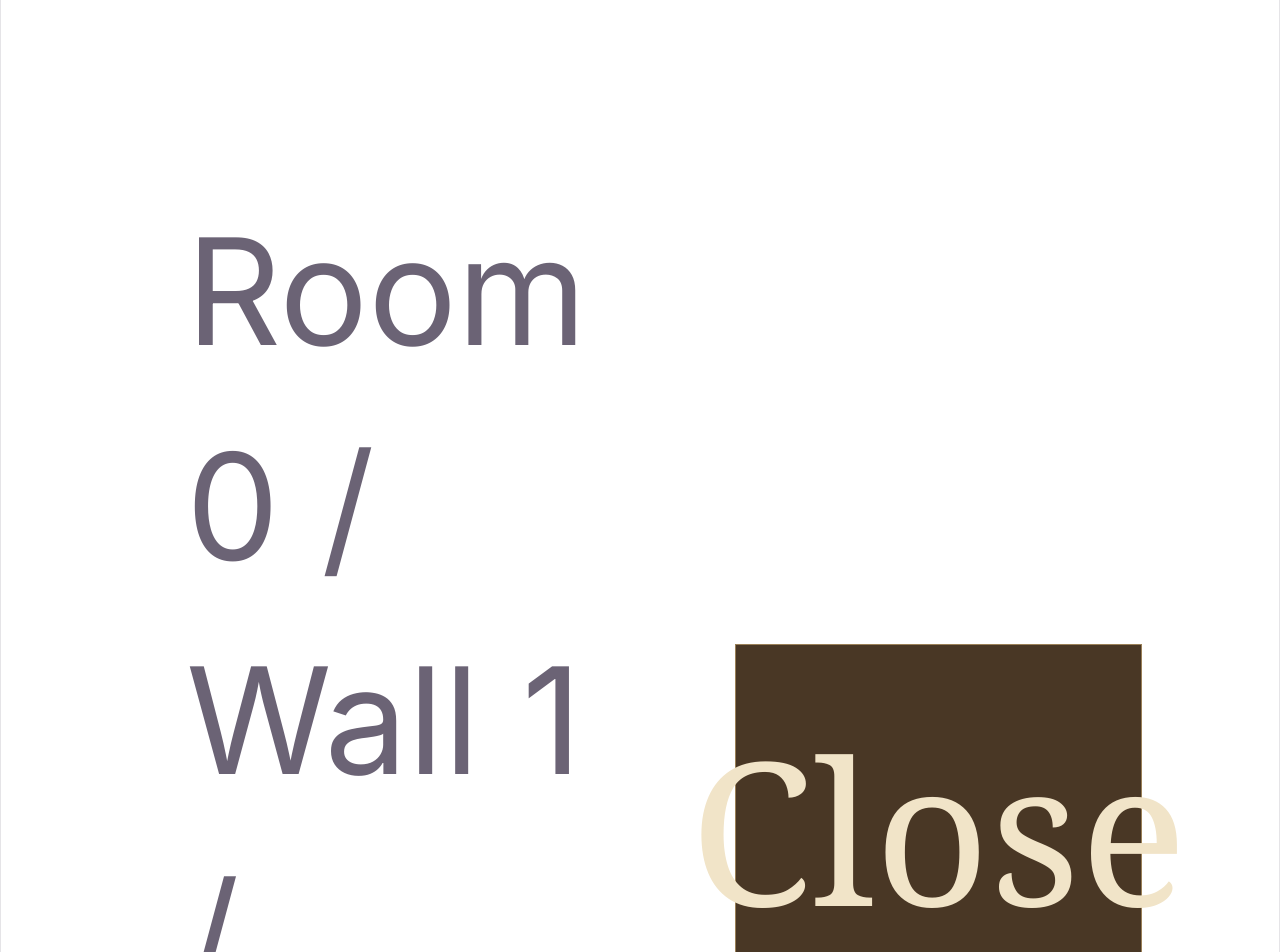
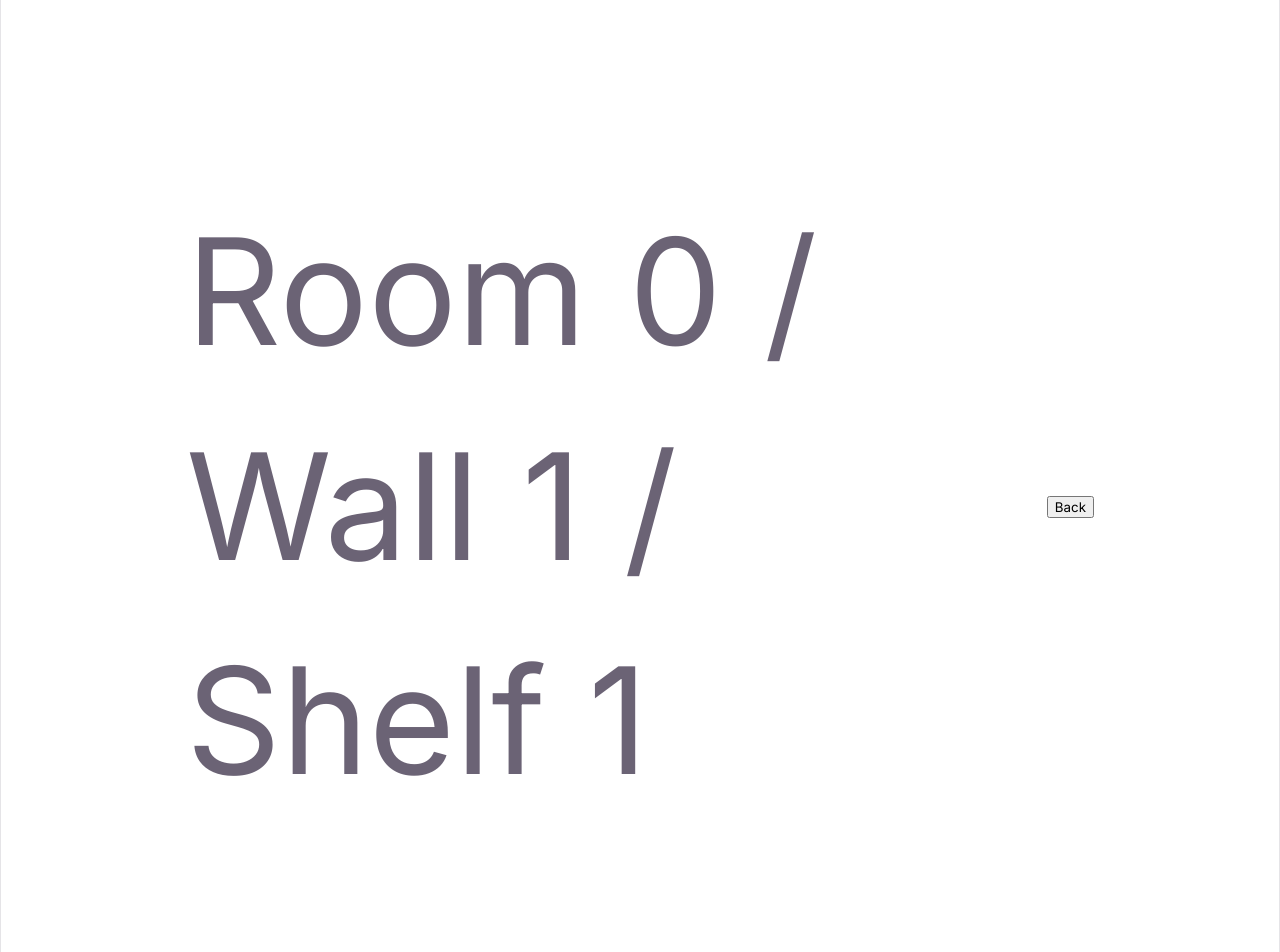
Before and after one commit to ExoSkeletons/babel-librarian, a React (Vite) app: page /browse/0/0/0/0 in a window 1280 px wide. Shown: the top 952 px of the page. Built offline with nearby package versions, Linux system fonts and the light colour scheme; no server answers; a web font is replaced by a local one.

Commit message:
location header

```diff
--- /dev/null
+++ b/src/components/Location.jsx
@@ -0,0 +1,30 @@
+import { useNavigate } from 'react-router-dom'
+
+export function PathHeader({ room, wall, shelf, book }) {
+    const navigate = useNavigate()
+
+    const labels = [
+        room != null ? `Room ${room}` : null,
+        wall != null ? `Wall ${wall + 1}` : null,
+        shelf != null ? `Shelf ${shelf + 1}` : null,
+        book != null ? `Book ${book + 1}` : null,
+    ].filter((it) => it !== null)
+
+    return (
+        <section className="location">
+            <header>
+                <p>
+                    {labels.map((l, i) => (
+                        <span key={i}>
+                            {i > 0 && <> / </>}
+                            {l}
+                        </span>
+                    ))}
+                </p>
+                <button type="button" onClick={() => navigate(-1)}>
+                    {book != null ? 'Close' : 'Back'}
+                </button>
+            </header>
+        </section>
+    )
+}
--- a/src/components/components.css
+++ b/src/components/components.css
@@ -1,3 +1,11 @@
+.location header {
+  display: flex;
+  align-items: center;
+  justify-content: space-between;
+  gap: 1rem;
+  min-height: 2.5rem;
+}
+
 .shelves {
     display: flex;
     flex: 1 1 0;
--- a/src/pages/Book.css
+++ b/src/pages/Book.css
@@ -8,14 +8,6 @@
   margin: 0 auto;
   padding: clamp(1.25rem, 4vw, 3rem);
   text-align: left;
-}
-
-.reader header {
-  display: flex;
-  align-items: center;
-  justify-content: space-between;
-  gap: 1rem;
-  min-height: 2.5rem;
 }
 
 .reader-book {
@@ -46,14 +38,14 @@
   white-space: pre-wrap;
 }
 
-.reader-book-divider {
+.reader-book hr {
   width: 100%;
   margin: 1rem 0;
   border: 0;
   border-top: 1px solid #b39a6f;
 }
 
-.reader-book-footer {
+.reader-book footer {
   display: grid;
   grid-template-columns: 1fr auto 1fr;
   align-items: center;
--- a/src/pages/Book.jsx
+++ b/src/pages/Book.jsx
@@ -1,5 +1,7 @@
 import { pageDim, dim, alphabet } from '../config/library'
 import { coerceLocation, getText, parseLocationParams } from '../app/library'
+
+import { PathHeader } from '../components/Location'
 
 import { useState, useEffect } from 'react'
 import { Link, useNavigate, useParams } from 'react-router-dom'
@@ -44,8 +46,8 @@ function BookBody({ text, book, page }) {
                     {text}
                 </p>
             </div>
-            <hr className="reader-book-divider" />
-            <footer className="reader-book-footer">
+            <hr />
+            <footer>
                 <span>Book {book}</span>
                 <em className="reader-book-page-count" aria-live="polite">
                     - {page} -
@@ -160,22 +162,7 @@ export function Book() {
 
     return (
         <main className="reader">
-            <header className="reader-heading">
-                <p className="reader-location">
-                    Room {room.toString()}
-                <span aria-hidden="true"> / </span>
-                    Wall {wall + 1}
-                <span aria-hidden="true"> / </span>
-                    Shelf {shelf + 1}
-                </p>
-                <button
-                    className="reader-nav"
-                    type="button"
-                    onClick={() => navigate(-1)}
-                >
-                    Close
-                </button>
-            </header>
+            <PathHeader room={room} wall={wall} shelf={shelf} />
             <h2>Book {book}</h2>
 
             <BookBody text={generateFullPageString(text)} book={book} page={page + 1} />
--- a/src/pages/Wall.jsx
+++ b/src/pages/Wall.jsx
@@ -6,6 +6,7 @@ import { Shelf } from '../components/ShelfPreview'
 
 import { useState } from 'react'
 import { Link, useNavigate, useParams } from 'react-router-dom'
+import { PathHeader } from '../components/Location'
 
 export function Doorway({ room, wall, replace = true }) {
     const isValid = isValidRoom(room)
@@ -33,9 +34,7 @@ function BookWall({ room, wall, shelf }) {
     const [selectedShelf, selectShelf] = useState(shelf)
 
     return (
-        <section>
-            <h2>Wall {wall}</h2>
-            <div className="shelves">
+        <section className="shelves">
                 {Array.from({ length: dim.shelvesPerWall }, (_, si) => (
                     <Shelf
                         key={si}
@@ -47,7 +46,6 @@ function BookWall({ room, wall, shelf }) {
                         }}
                     />
                 ))}
-            </div>
         </section>
     )
 }
@@ -102,7 +100,7 @@ export function Wall() {
 
     return (
         <main>
-            <h1>Room {room.toString()}</h1>
+            <PathHeader room={room} wall={w.type == 'wall' ? w.wi : null} />
             <div>
                 <Link to={`/browse/${room}/${walls[pi].path}`} replace>{'<'}</Link>
                 {w.type === 'doorway'
```
